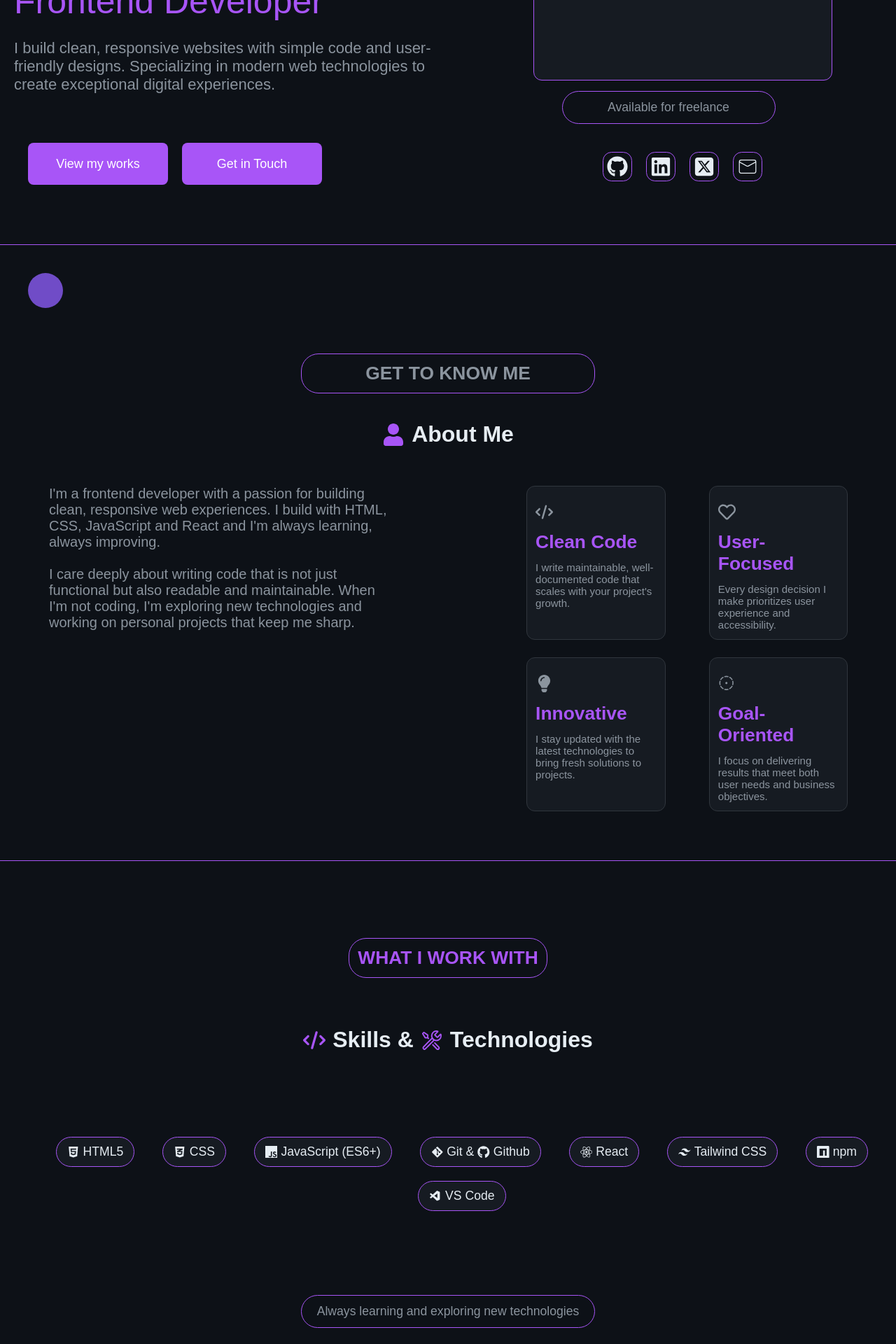
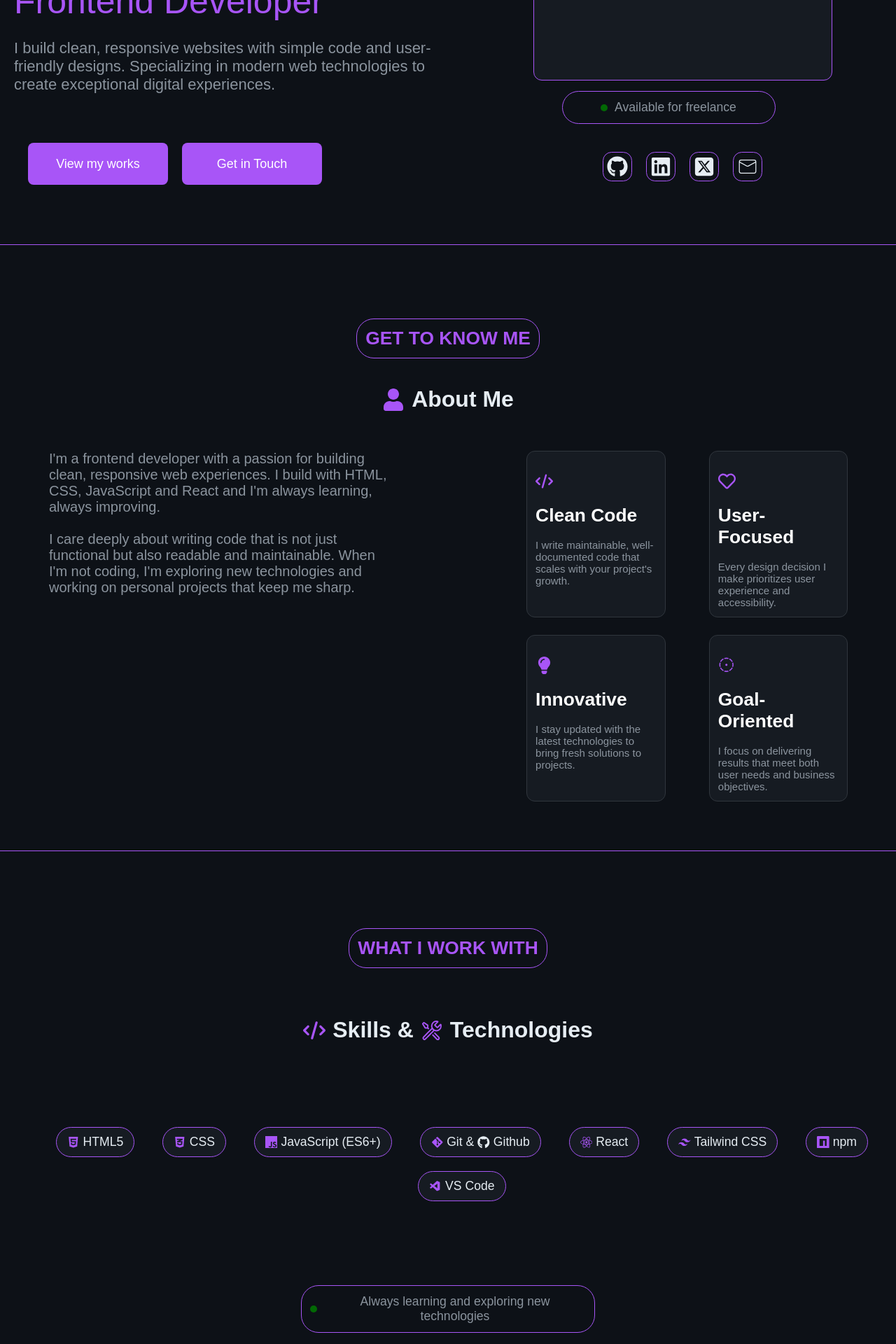
Before and after one commit to mayomide1/mayomide-personal-portfolio, a React (Vite) app in the folder portfolio/: page / in a window 1280 px wide. Shown: the part 360-2280 px from the top of the page at 70% size. Built offline with nearby package versions, Linux system fonts and the light colour scheme.

Commit message:
added new designs, about to start the projects section

```diff
--- a/portfolio/src/Page.jsx
+++ b/portfolio/src/Page.jsx
@@ -49,7 +49,7 @@ const Page = () => {
         <div className='image'>
             <img src=''/>
         </div>
-        <p className='about-text text'>Available for freelance</p>
+        <p className='about-text text'><div className='dot'></div>Available for freelance</p>
         <div className='socials home-socials'>
         <a href='https://github.com/mayomide1' target='_blank' className='social-icons'><FaGithub style={{fontSize:"30px"}}/></a>
         <a href='https://www.linkedin.com/in/ayomide-mamukuyomi/' target='_blank' className='social-icons'><FaLinkedin  style={{fontSize:"30px"}}/></a>
@@ -60,7 +60,6 @@ const Page = () => {
     </section>
 
     <section id='about' >
-        <div className='dot'></div>
     <h2 className='about-text'>{"Get to Know Me".toUpperCase()}</h2>
     <h1> <FaUser style={{color:"#A855F7"}}/>About Me</h1>
     <div className='about-container'>
@@ -70,22 +69,22 @@ const Page = () => {
     </div>
     <div className='right'>
     <div className='container'>
-    <p><FaCode style={{fontSize:"25px"}}/></p>
+    <p><FaCode style={{fontSize:"25px", color:"#A855F7" }}/></p>
     <h2>Clean Code</h2>
     <p>I write maintainable, well-documented code that scales with your project's growth.</p>
     </div>
     <div className='container'>
-    <p><FaRegHeart style={{fontSize:"25px"}}/></p>
+    <p><FaRegHeart style={{fontSize:"25px", color:"#A855F7"}}/></p>
     <h2>User-Focused</h2>
     <p>Every design decision I make prioritizes user experience and accessibility.</p>
     </div>
     <div className='container'>
-    <p><FaLightbulb style={{fontSize:"25px"}}/></p>
+    <p><FaLightbulb style={{fontSize:"25px", color:"#A855F7"}}/></p>
     <h2>Innovative</h2>
     <p>I stay updated with the latest technologies to bring fresh solutions to projects.</p>
     </div>
     <div className='container'>
-    <p><VscIssueDraft style={{fontSize:"25px"}}/></p>
+    <p><VscIssueDraft style={{fontSize:"25px", color:"#A855F7"}}/></p>
     <h2>Goal-Oriented</h2>
     <p>I focus on delivering results that meet both user needs and business objectives.</p>
     </div>
@@ -98,17 +97,16 @@ const Page = () => {
     <h1><FaCode style={{color:"#A855F7"}}/>Skills & <VscTools style={{color:"#A855F7"}}/>Technologies</h1>
 
     <div className='technologies'>
-        <div className='tech'> <FaHtml5 />HTML5</div>
-        <div className='tech'><FaCss3Alt />CSS</div>
-        <div className='tech'><SiJavascript/>JavaScript (ES6+)</div>
-        <div className='tech'> <FaGitAlt />Git & <FaGithub />Github</div>
-        <div className='tech'><FaReact />React</div>
-        <div className='tech'><RiTailwindCssFill/>Tailwind CSS</div>
-        <div className='tech'><SiNpm />npm</div>
-        <div className='tech'><VscVscode/>VS Code</div>
+        <div className='tech'> <FaHtml5 style={{color:"#A855F7"}}/>HTML5</div>
+        <div className='tech'><FaCss3Alt style={{color:"#A855F7"}}/>CSS</div>
+        <div className='tech'><SiJavascript style={{color:"#A855F7"}}/>JavaScript (ES6+)</div>
+        <div className='tech'> <FaGitAlt style={{color:"#A855F7"}}/>Git & <FaGithub />Github</div>
+        <div className='tech'><FaReact style={{color:"#A855F7"}}/>React</div>
+        <div className='tech'><RiTailwindCssFill style={{color:"#A855F7"}}/>Tailwind CSS</div>
+        <div className='tech'><SiNpm style={{color:"#A855F7"}}/>npm</div>
+        <div className='tech'><VscVscode style={{color:"#A855F7"}}/>VS Code</div>
     </div>
-
-    <div className='about-text'>Always learning and exploring new technologies</div>
+    <div className='about-text'><div className='dot'></div>Always learning and exploring new technologies</div>
     </section>
 
     <section id='contact'>
--- a/portfolio/src/index.css
+++ b/portfolio/src/index.css
@@ -90,7 +90,6 @@ section{
 
 .nav-bar p:hover,
 .footer p:nth-child(1):hover{
-  border-bottom: 1px solid var(--text-primary);
   color: var(--accent-purple);
 }
 
@@ -196,6 +195,23 @@ ul li a:hover{
 #home .left .text{
   margin-top: 10px;
   width: 50%;
+  display: flex;
+  align-items: center;
+  justify-content: center;
+  gap: 10px;
+}
+
+.dot {
+  width: 10px;
+  height: 10px;
+  border-radius: 50%;
+  background-color: green;
+  animation: blink 1s infinite;
+}
+
+@keyframes blink {
+  0%, 100% { opacity: 1; }
+  50% { opacity: 0; }
 }
 
 /* ABOUT SECTION */
@@ -207,8 +223,6 @@ ul li a:hover{
   margin-top: 25px;
   padding: 15px;
 }
-
-
 
 .about-container .left{
   width: 45%;
@@ -243,7 +257,7 @@ ul li a:hover{
 #about .right .container h2,
 #about .right .container p{
   text-align: start;
-  margin-top: 12px !important;
+  margin-top: 18px !important;
 }
 
 #about .right .container p{
@@ -252,7 +266,7 @@ ul li a:hover{
 }
 
 #about .right .container h2{
-  color: var(--accent-purple);
+  color: #fff;
   text-align: start !important;
 }
 
@@ -292,8 +306,13 @@ button:hover{
 #skills .about-text{
   margin-top: 70px;
   margin-bottom: 70px;
+  display: flex;
+  align-items: center;
+  justify-content: center;
+  gap: 10px;
 }
 
+/* CONTACT */
 #contact .head-text{
   font-size: 20px;
   margin: -15px 0 20px;
@@ -493,16 +512,3 @@ button:hover{
   align-items: center;
   justify-content: center;
 }
-
-.dot {
-  width: 50px;
-  height: 50px;
-  border-radius: 50%;
-  background-color: #8B5CF6;
-  animation: blink 1s infinite;
-}
-
-@keyframes blink {
-  0%, 100% { opacity: 1; }
-  50% { opacity: 0; }
-}
```
